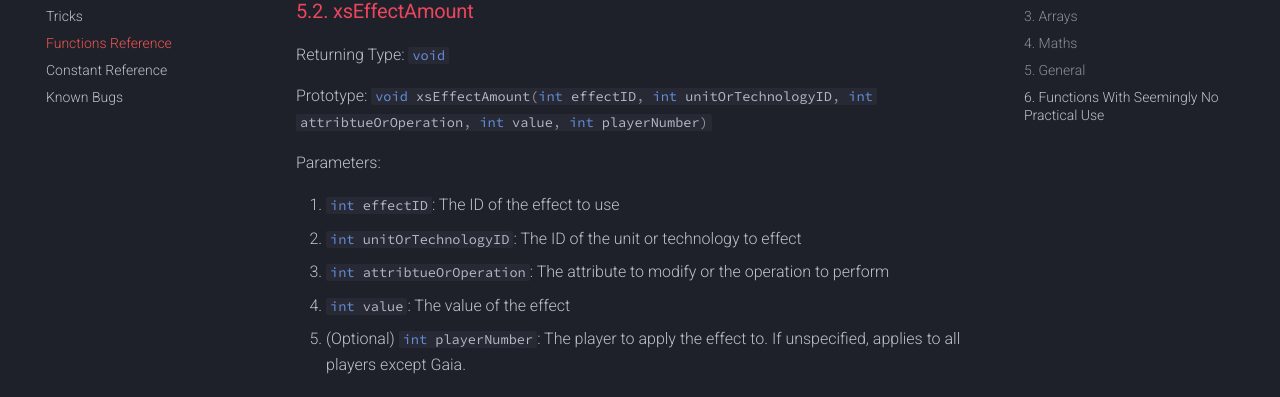
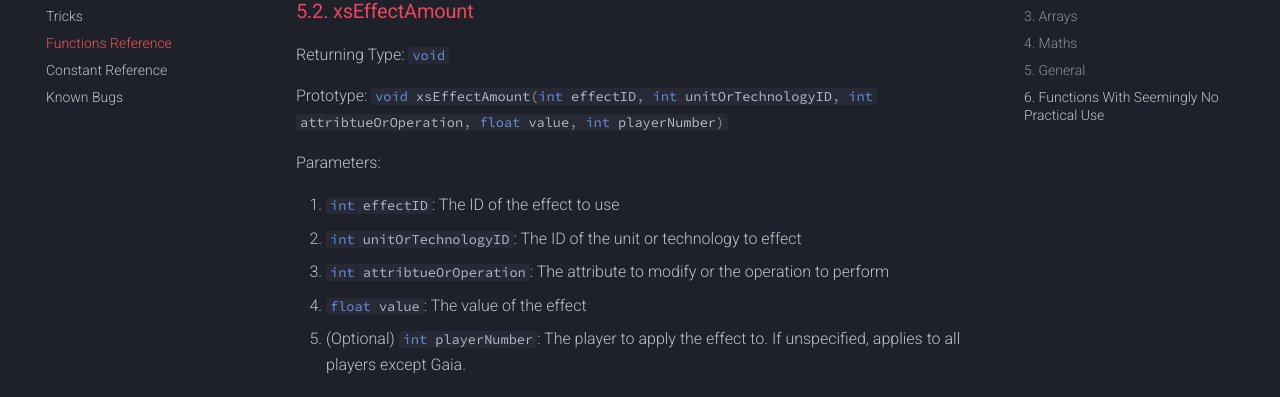
Before and after one commit to Divy1211/AoE2DE_UGC_Guide, an MkDocs documentation site: the page built from docs/general/xs/functions.md, in a window 1280 px wide and 900 px high, scrolled down 16457 px. Shown: the part 146-543 px from the top of the window. Built offline with MkDocs 1.6.1 and Material for MkDocs 9.7.7, drawn with Linux system fonts in a browser that asks for light colours; comment, search, counter and statistics services are not loaded.

Commit message:
updated documentation for effect amount function in xs

```diff
--- a/docs/general/xs/functions.json
+++ b/docs/general/xs/functions.json
@@ -1187,7 +1187,7 @@
                 },
                 {
                     "name": "value",
-                    "type": "int",
+                    "type": "float",
                     "required": true,
                     "desc": "The value of the effect"
                 },
--- a/docs/general/xs/functions.md
+++ b/docs/general/xs/functions.md
@@ -701,14 +701,14 @@ Shows the given message in the game chat
 
 Returning Type: `#!cpp void`
 
-Prototype: `#!cpp void xsEffectAmount(int effectID, int unitOrTechnologyID, int attribtueOrOperation, int value, int playerNumber)`
+Prototype: `#!cpp void xsEffectAmount(int effectID, int unitOrTechnologyID, int attribtueOrOperation, float value, int playerNumber)`
 
 Parameters:
 
 1.  `#!cpp int effectID`: The ID of the effect to use
 2.  `#!cpp int unitOrTechnologyID`: The ID of the unit or technology to effect
 3.  `#!cpp int attribtueOrOperation`: The attribute to modify or the operation to perform
-4.  `#!cpp int value`: The value of the effect
+4.  `#!cpp float value`: The value of the effect
 5. (Optional) `#!cpp int playerNumber`: The player to apply the effect to. If unspecified, applies to all players except Gaia.
 
 Change the specified attribute of the specified unit or technology by the value for the specified player. For more information on this, check the [UserPatch]("Jump to: UserPatch NON EXISTENT") section of the guide
```
